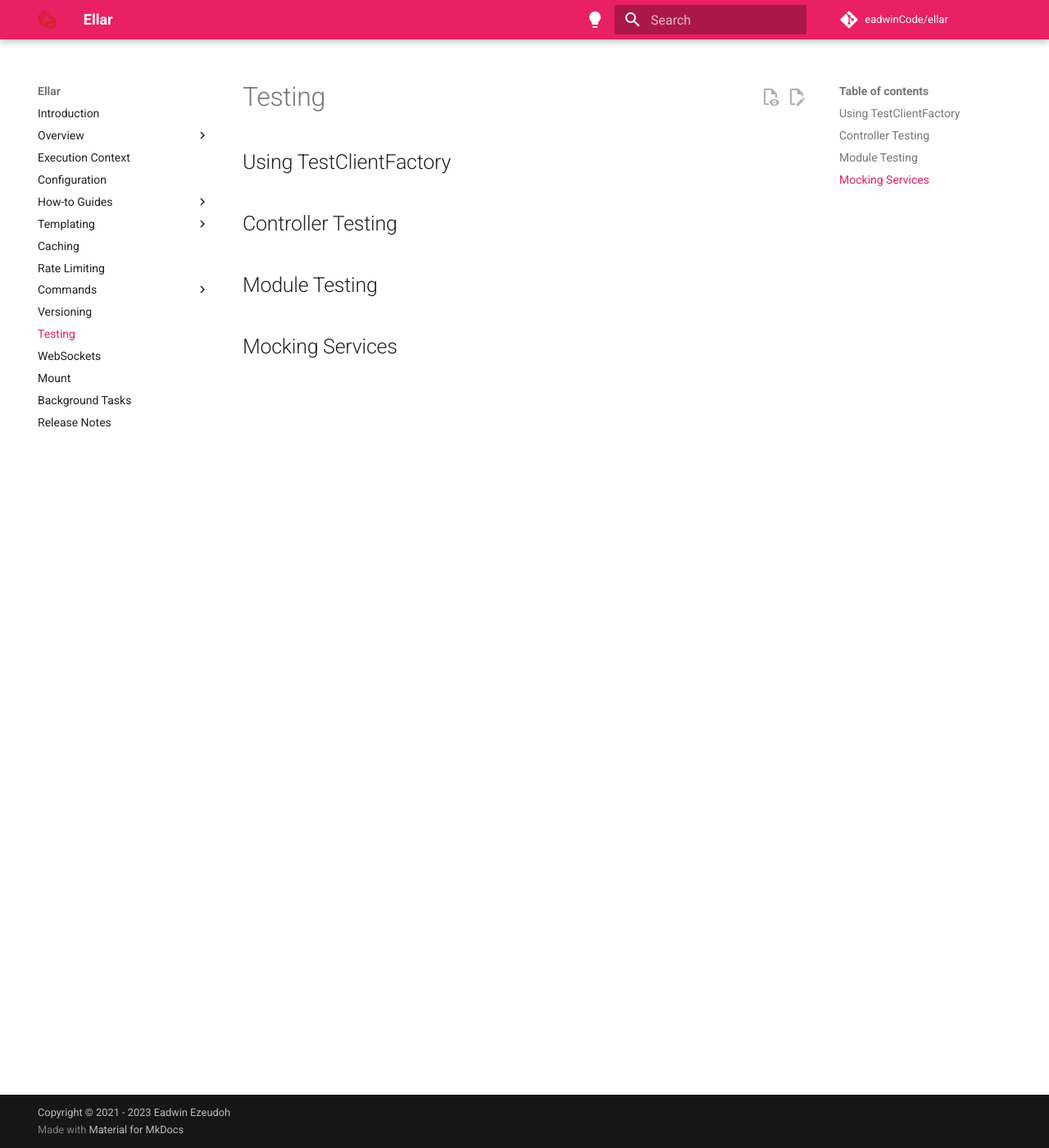
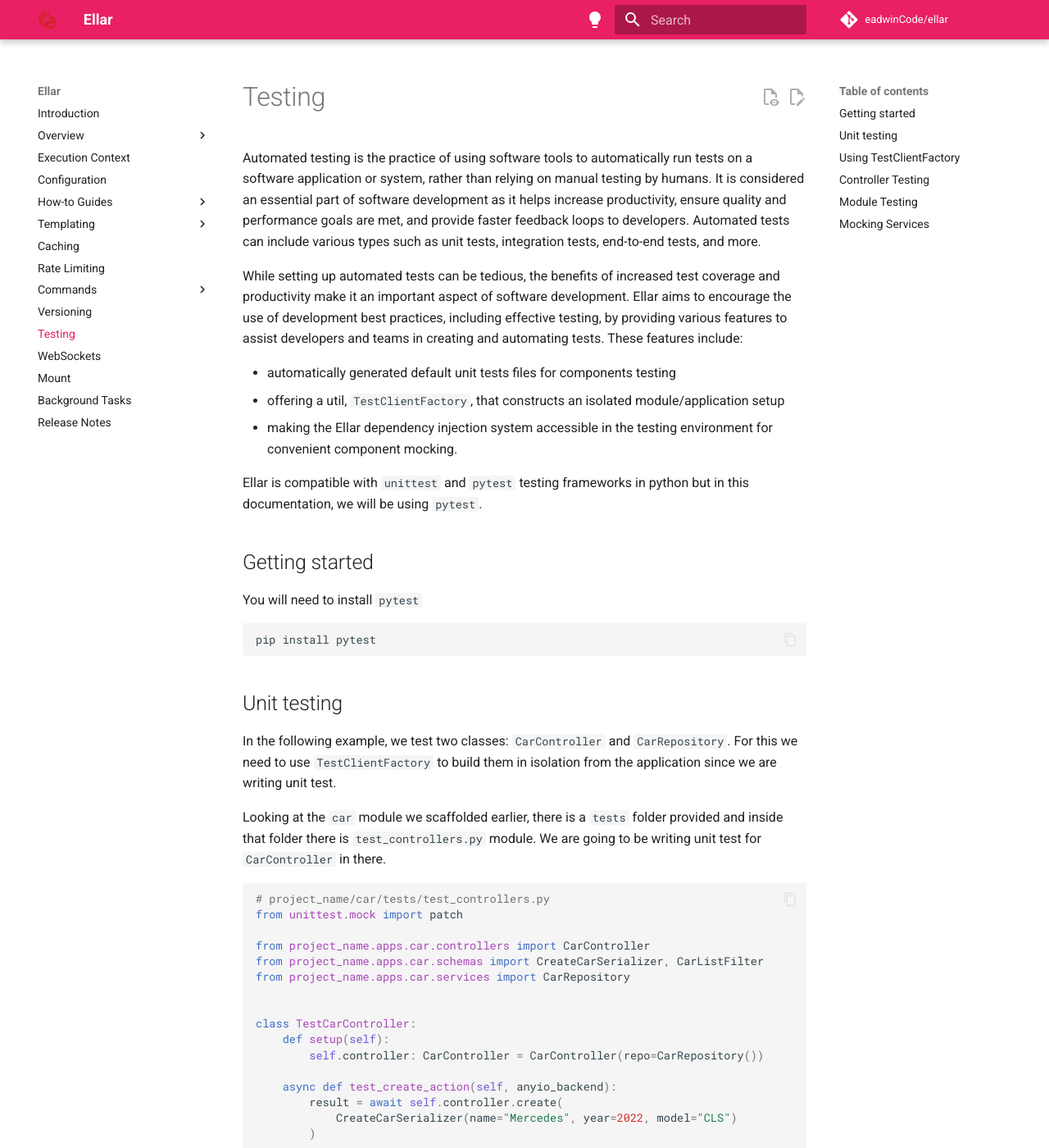
Before and after one commit to python-ellar/ellar, an MkDocs documentation site: the page built from docs/basics/testing.md, in a window 1280 px wide and 1400 px high. Shown: the whole window at 82% size. Built offline with MkDocs 1.6.1 and Material for MkDocs 9.7.7, drawn with Linux system fonts in a browser that asks for light colours; comment, search, counter and statistics services are not loaded; some of the changed text lies outside the part shown.

Commit message:
test doc in progress

````diff
--- a/docs/basics/testing.md
+++ b/docs/basics/testing.md
@@ -1,3 +1,76 @@
+Automated testing is the practice of using software tools to automatically run tests on a software application or system,
+rather than relying on manual testing by humans. It is considered an essential part of software development as it
+helps increase productivity, ensure quality and performance goals are met, and provide faster feedback loops to developers.
+Automated tests can include various types such as unit tests, integration tests, end-to-end tests, and more.
+
+While setting up automated tests can be tedious, the benefits of increased test coverage and productivity make it an important aspect of software development.
+Ellar aims to encourage the use of development best practices, including effective testing, by providing various features to assist developers and teams in creating and automating tests.
+These features include:
+
+- automatically generated default unit tests files for components testing
+- offering a util, `TestClientFactory`, that constructs an isolated module/application setup
+- making the Ellar dependency injection system accessible in the testing environment for convenient component mocking.
+
+Ellar is compatible with `unittest` and `pytest` testing frameworks in python but in this documentation, we will be using `pytest`.
+
+## Getting started
+You will need to install `pytest`
+
+```shell
+pip install pytest
+```
+
+## Unit testing
+In the following example, we test two classes: `CarController` and `CarRepository`. For this we need to use `TestClientFactory` to build
+them in isolation from the application since we are writing unit test.
+
+Looking at the `car` module we scaffolded earlier, there is a `tests` folder provided and inside that folder there is `test_controllers.py` module.
+We are going to be writing unit test for `CarController` in there.
+
+```python
+# project_name/car/tests/test_controllers.py
+from unittest.mock import patch
+
+from project_name.apps.car.controllers import CarController
+from project_name.apps.car.schemas import CreateCarSerializer, CarListFilter
+from project_name.apps.car.services import CarRepository
+
+
+class TestCarController:
+    def setup(self):
+        self.controller: CarController = CarController(repo=CarRepository())
+
+    async def test_create_action(self, anyio_backend):
+        result = await self.controller.create(
+            CreateCarSerializer(name="Mercedes", year=2022, model="CLS")
+        )
+
+        assert result == {
+            "id": "1",
+            "message": "This action adds a new car",
+            "model": "CLS",
+            "name": "Mercedes",
+            "year": 2022,
+        }
+
+    @patch.object(CarRepository, 'get_all', return_value=[dict(id=2, model='CLS',name='Mercedes', year=2023)])
+    async def test_get_all_action(self, mock_get_all, anyio_backend):
+        result = await self.controller.get_all(query=CarListFilter(offset=0, limit=10))
+
+        assert result == {
+            'cars': [
+                {
+                    'id': 2,
+                    'model': 'CLS',
+                    'name': 'Mercedes',
+                    'year': 2023
+                }
+            ],
+            'message': 'This action returns all cars at limit=10, offset=0'
+        }
+```
+In example above, we aren't really testing anything Ellar-specific. Notice that we are not using dependency injection; rather,
+we pass an instance of `CarController` to our `CarRepository`. This type of testing, where we manually instantiate the classes being tested, is commonly referred to as **isolated testing** because it is framework-independent
 ## Using TestClientFactory
 ## Controller Testing
 ## Module Testing
````
